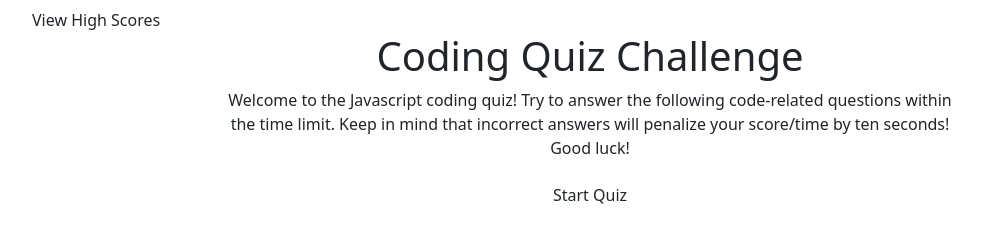
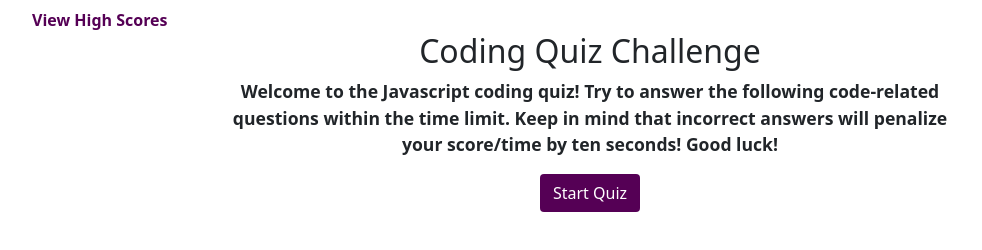
Before and after one commit to Dwill629/coding-quiz-challenge, a plain HTML site: page index.html in a window 1280 px wide. Shown: the whole page, without its empty margins (50-1032 px from the left). Drawn offline with nearby package versions, Linux system fonts and the light colour scheme.

Commit message:
updated css link to index.html

```diff
--- a/index.html
+++ b/index.html
@@ -4,7 +4,7 @@
     <meta charset="UTF-8">
     <title>Javascript Code Quiz</title>
     <link href="https://cdn.jsdelivr.net/npm/bootstrap@5.0.0-beta1/dist/css/bootstrap.min.css" rel="stylesheet" integrity="sha384-giJF6kkoqNQ00vy+HMDP7azOuL0xtbfIcaT9wjKHr8RbDVddVHyTfAAsrekwKmP1" crossorigin="anonymous">
-    <link rel="stylesheet" href="assets/css/style.css">
+    <link rel="stylesheet" href="assets/css/styles.css">
     <meta name="viewport" content="width=device-width, initial-scale=1.0">
   </head>
   <body>
```
